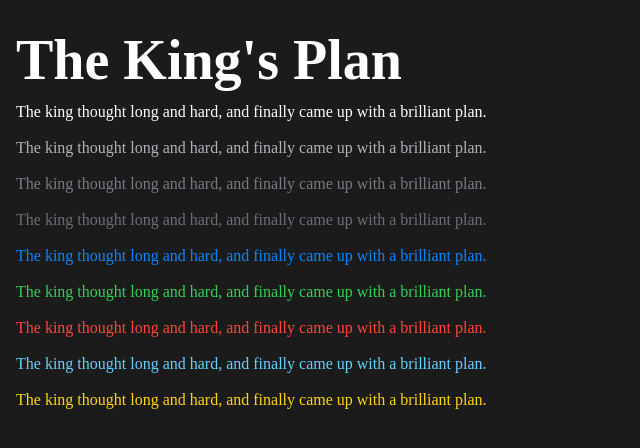
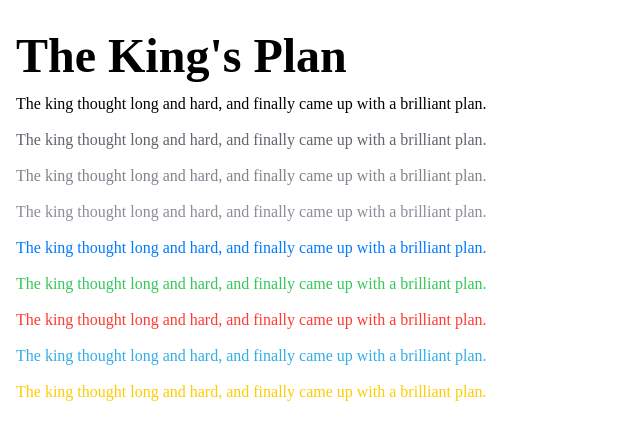
Before and after one commit to merzainc/themes, a Next.js app: page / in a window 1280 px wide. Shown: the top 448 px of the page, without its empty margins (0-640 px from the left). Built offline with nearby package versions, Linux system fonts and the light colour scheme; a web font is replaced by a local one.

Commit message:
feat: test white colors

```diff
--- a/src/pages/_document.tsx
+++ b/src/pages/_document.tsx
@@ -9,7 +9,7 @@ export default function Document() {
         <link rel='stylesheet' href='https://rsms.me/inter/inter.css' />
       </Head>
       <body className='bg-regular text-regular'>
-        <ThemeProvider defaultTheme='dark' attribute='class'>
+        <ThemeProvider defaultTheme='light' attribute='class'>
           <Main />
           <NextScript />
         </ThemeProvider>
--- a/src/pages/index.tsx
+++ b/src/pages/index.tsx
@@ -7,7 +7,7 @@ function IndexPage() {
         <title>TSX</title>
       </Head>
       <div className='mx-auto max-w-7xl pt-8 px-4'>
-        <h3 className='heading-lg font-bold mb-3'>The King's Plan</h3>
+        <h3 className='heading-md font-bold mb-3'>The King's Plan</h3>
         <div className='space-y-3'>
           <p className='text-regular'>
             The king thought long and hard, and finally came up with a brilliant
--- a/src/styles/globals.css
+++ b/src/styles/globals.css
@@ -52,5 +52,13 @@
     --text-warning: 50 100% 52%;
     --text-danger: 3.4 100% 61.4%;
     --text-info: 197.4 100% 69.6%;
+
+    /* Borders */
+    --border-regular: 210 8.8% 31.4%;
+    --border-secondary: 213.3 7.7% 22.9%;
+    --border-success: var(--green7);
+    --border-warning: var(--yellow7);
+    --border-danger: var(--red7);
+    --border-info: var(--blue7);
   }
 }
```
